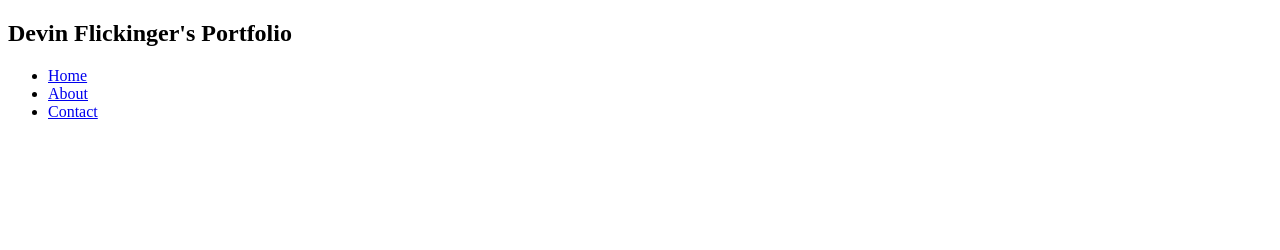
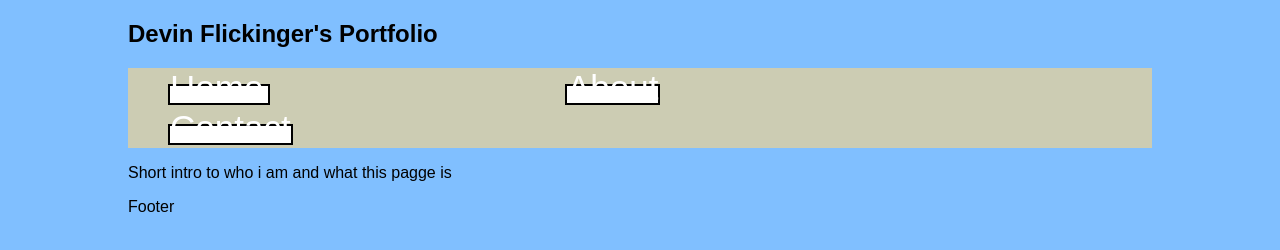
Before and after one commit to DevinFlick/my_portfolio, a website: page public/html/index.html in a window 1280 px wide. Drawn offline with Linux system fonts and the light colour scheme; files that its build step writes are made by us from their sources.

Commit message:
fleshed out main.css

```diff
--- a/public/css/main.css
+++ b/public/css/main.css
@@ -0,0 +1,35 @@
+html {
+  background-color: #80bfff;
+  font-family: Arial, cursive; serif;
+
+}
+body {
+  margin-left: 10%;
+  margin-right: 10%;
+  margin-bottom: 10%;
+}
+
+div#navigation {
+  width: 100%;
+  height:100%;
+  background-color: #ccccb3
+}
+
+div#navigation li {
+  list-style: none;
+  display: inline;
+  margin-right: 30%;
+}
+
+#navigation li a{
+  text-decoration: none;
+  color: white;
+  font-size: 35px;
+}
+
+.btn{
+  width:100px;
+  height: 70px;
+  background-color:white;
+  border:2px solid black;
+}
--- a/public/html/index.html
+++ b/public/html/index.html
@@ -2,24 +2,34 @@
   <html>
     <head>
       <title>Devin Flickinger - Home</title>
+      <link rel="stylesheet" href="css/main.css">
       <h2>Devin Flickinger's Portfolio</h2>
     </head>
     <body>
-      <div>
+      <div id='navigation'>
         <ul>
-          <li>
+          <li class='btn'>
           <a href="/">Home</a>
           </li>
-          <li>
+          <li class='btn'>
             <a href="/about">About</a>
           </li>
-          <li>
+          <li class='btn'>
             <a href="/contact">Contact</a>
           </li>
         </ul>
       </div>
       <!-- End of Navigation  -->
-
+      <div>
+      <p>Short intro to who i am and what this pagge is</p>
+      </div>
+      <!-- End intro -->
+      <div>
+        <!-- Image here  -->
+      </div>
+      <div>
+        <p>Footer</p>
+      </div>
     </body>
 
   </html>
```
